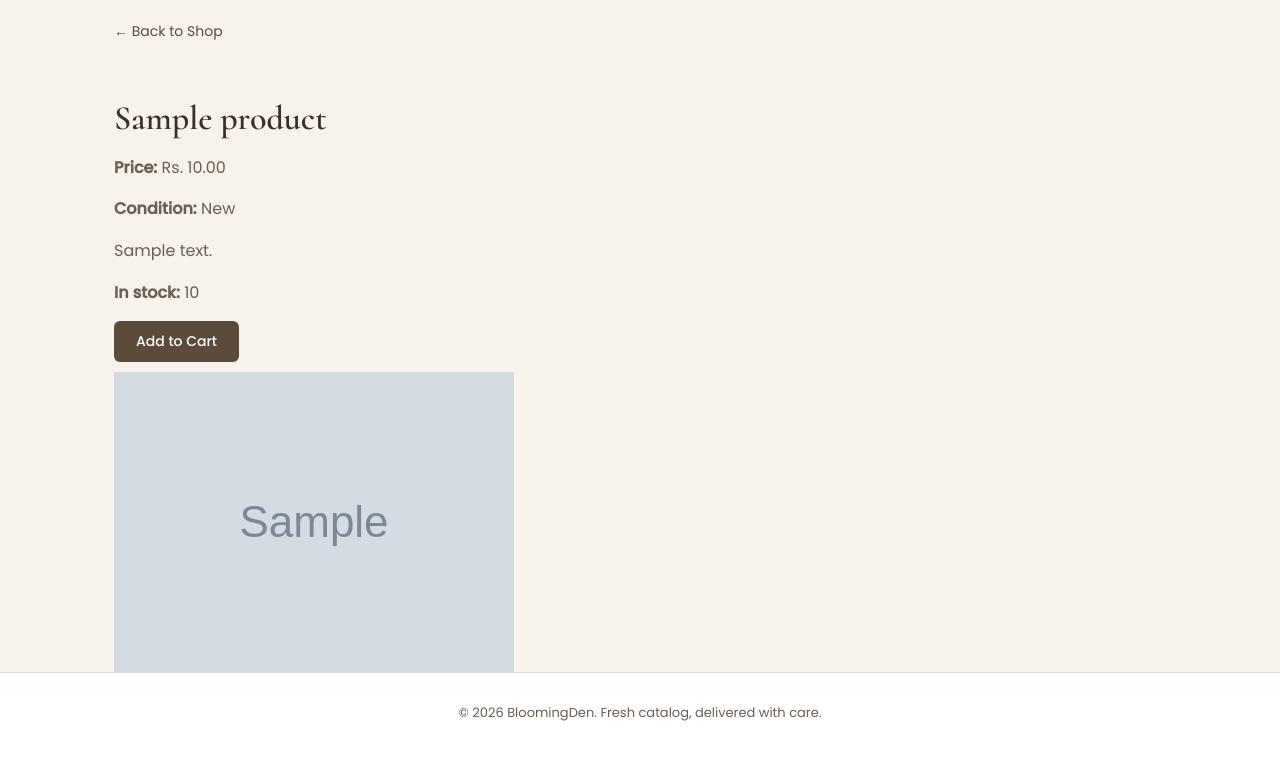
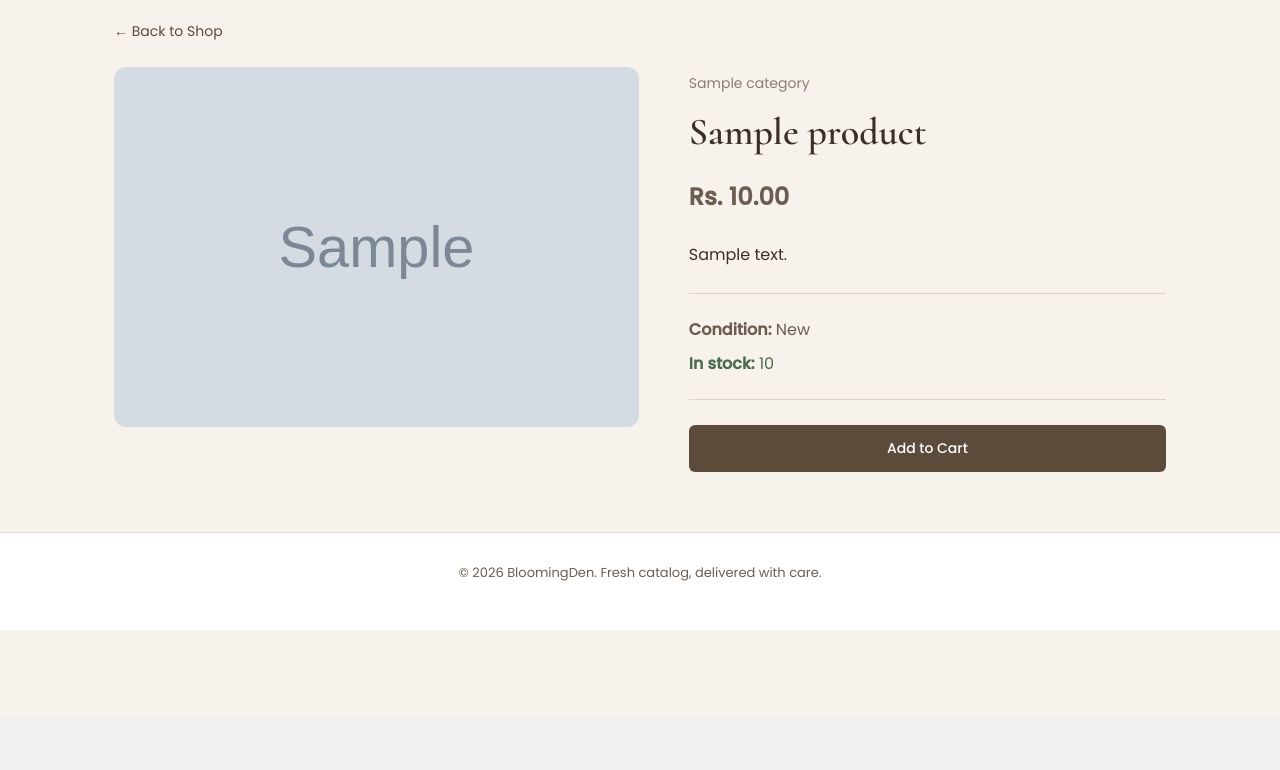
Before and after one commit to ranju024/BloomingDen, a Django app: a page that uses bloomingden/catalog/templates/catalog/product_detail.html in a window 1280 px wide. Shown: the part 82-852 px from the top of the page. After the commit the page ends 712 px from the top, so only its background shows below. Run offline with Django 5.2, Linux system fonts and the light colour scheme; a user stored in the database is signed in; tables that the repository leaves empty hold one stand-in row (values such as "Sample post"); grey boxes marked "Sample" are stand-in pictures.

Commit message:
Product details page UI

```diff
--- a/bloomingden/catalog/templates/catalog/product_detail.html
+++ b/bloomingden/catalog/templates/catalog/product_detail.html
@@ -1,93 +1,181 @@
 {% extends "base.html" %}
 
 {% block content %}
-<a href="{% url 'product_list' %}" class="back-link">← Back to Shop</a>
 
-<div class="page-section">
+<div class="product-detail-page">
+
+    <a href="{% url 'product_list' %}" class="back-link">
+        ← Back to Shop
+    </a>
+
+    <div class="product-detail">
+
+        <!-- Product Images -->
+        <div class="product-gallery">
+
+            {% if product.images.all %}
+
+                {% for image in product.images.all %}
+                    <div class="detail-image">
+                        <img
+                            src="{{ image.image.url }}"
+                            alt="{{ image.alt_text|default:product.name }}"
+                        >
+                    </div>
+                {% empty %}
+                    <div class="product-no-image">
+                        No image available
+                    </div>
+                {% endfor %}
+
+            {% else %}
+
+                <div class="product-no-image">
+                    No image available
+                </div>
+
+            {% endif %}
+
+        </div>
+
+
+        <!-- Product Information -->
+        <div class="product-detail-info">
+
+            <p class="product-category">
+                {{ product.category }}
+            </p>
 
             <h1>{{ product.name }}</h1>
 
-    <p>
-        <strong>Price:</strong>
+            <p class="detail-price">
                 Rs. {{ product.price }}
             </p>
+
+            <div class="product-description">
+                {{ product.description }}
+            </div>
+
+            <div class="product-meta">
 
                 <p>
                     <strong>Condition:</strong>
                     {{ product.get_condition_display }}
                 </p>
 
-    <p>
-        {{ product.description }}
+                {% if product.stock > 0 and product.status == "active" %}
+
+                    <p class="in-stock">
+                        <strong>In stock:</strong>
+                        {{ product.stock }}
                     </p>
 
-    {% if product.stock > 0 and product.status == "active" %}
-        <p>
-            <strong>In stock:</strong> {{ product.stock }}
-        </p>
-        {% if user.is_authenticated and user.profile.role == "buyer" %}
-            <form action="{% url 'add_to_cart' product.pk %}" method="post">
-                {% csrf_token %}
+                {% elif product.status == "out_of_stock" or product.stock == 0 %}
 
-                <button type="submit" class="btn">
-                    Add to Cart
-                </button>
-            </form>
-        {% endif %}
-
-    {% elif product.status == "out_of_stock" or product.stock == 0 %}
-        <p>
+                    <p class="out-of-stock">
                         <strong>Out of stock</strong>
                     </p>
+
                 {% else %}
-        <p>This product is currently unavailable.</p>
+
+                    <p>
+                        This product is currently unavailable.
+                    </p>
+
                 {% endif %}
 
             </div>
 
 
-{% if product.images.all %}
+            {% if product.stock > 0 and product.status == "active" %}
 
-    <div class="product-images">
+                {% if user.is_authenticated and user.profile.role == "buyer" %}
 
-        {% for image in product.images.all %}
+                    <form
+                        action="{% url 'add_to_cart' product.pk %}"
+                        method="post"
+                    >
+                        {% csrf_token %}
 
-            <div class="product-image">
+                        <button type="submit" class="btn add-cart-btn">
+                            Add to Cart
+                        </button>
+                    </form>
+
+                {% endif %}
+
+            {% endif %}
+
+        </div>
+
+    </div>
+
+
+    <!-- Related Products -->
+
+    {% if related_products %}
+
+        <section class="related-products">
+
+            <h2>Related Products</h2>
+
+            <div class="product-grid">
+
+                {% for item in related_products %}
+
+                    <div class="product-card">
+
+                        <a
+                            href="{% url 'product_detail' item.slug %}"
+                            class="product-image-link"
+                        >
+
+                            {% if item.primary_image %}
+
                                 <img
-                    src="{{ image.image.url }}"
-                    alt="{{ image.alt_text|default:product.name }}"
+                                    src="{{ item.primary_image.image.url }}"
+                                    alt="{{ item.name }}"
+                                    class="product-image"
                                 >
+
+                            {% else %}
+
+                                <div class="product-no-image">
+                                    No image
                                 </div>
-        {% empty %}
-            <p>No image available.</p>
+
+                            {% endif %}
+
+                        </a>
+
+                        <div class="product-card-content">
+
+                            <p class="product-category">
+                                {{ item.category }}
+                            </p>
+
+                            <h3>
+                                <a href="{% url 'product_detail' item.slug %}">
+                                    {{ item.name }}
+                                </a>
+                            </h3>
+
+                            <p class="product-price">
+                                Rs. {{ item.price }}
+                            </p>
+
+                        </div>
+
+                    </div>
+
                 {% endfor %}
 
             </div>
 
-{% else %}
-
-    <p>No image available.</p>
+        </section>
 
     {% endif %}
 
-
-{% if related_products %}
-
-    <h2>Related Products</h2>
-
-    {% for item in related_products %}
-
-        <p>
-            {{ item.name }} -
-            Rs. {{ item.price }}
-        </p>
-
-    {% empty %}
-
-        <p>No related products.</p>
-
-    {% endfor %}
-
-{% endif %}
+</div>
 
 {% endblock %}
--- a/bloomingden/static/css/style.css
+++ b/bloomingden/static/css/style.css
@@ -668,3 +668,137 @@ input:focus, textarea:focus {
         width: 100%;
     }
 }
+
+/* =========================
+   Product Detail
+   ========================= */
+
+.product-detail-page {
+    max-width: 1200px;
+    margin: 0 auto;
+}
+
+.back-link {
+    display: inline-block;
+    margin-bottom: 25px;
+    text-decoration: none;
+}
+
+.product-detail {
+    display: grid;
+    grid-template-columns: 1.1fr 1fr;
+    gap: 50px;
+    align-items: start;
+}
+
+.product-gallery {
+    display: grid;
+    grid-template-columns: repeat(2, 1fr);
+    gap: 15px;
+}
+
+.detail-image {
+    background: #f5f1e9;
+    border-radius: 12px;
+    overflow: hidden;
+}
+
+.detail-image:first-child {
+    grid-column: span 2;
+}
+
+.detail-image img {
+    display: block;
+    width: 100%;
+    height: 360px;
+    object-fit: cover;
+}
+
+.detail-image:not(:first-child) img {
+    height: 170px;
+}
+
+.product-detail-info {
+    padding-top: 5px;
+}
+
+.product-detail-info h1 {
+    margin: 5px 0 15px;
+    font-size: 38px;
+}
+
+.detail-price {
+    font-size: 24px;
+    font-weight: 600;
+    margin-bottom: 25px;
+}
+
+.product-description {
+    line-height: 1.7;
+    margin-bottom: 25px;
+}
+
+.product-meta {
+    border-top: 1px solid #ddd4c8;
+    border-bottom: 1px solid #ddd4c8;
+    padding: 15px 0;
+    margin-bottom: 25px;
+}
+
+.product-meta p {
+    margin: 8px 0;
+}
+
+.in-stock {
+    color: #4d6b4d;
+}
+
+.out-of-stock {
+    color: #8a5f4d;
+}
+
+.add-cart-btn {
+    width: 100%;
+    padding: 13px;
+}
+
+.related-products {
+    margin-top: 60px;
+}
+
+.related-products h2 {
+    margin-bottom: 25px;
+}
+
+
+/* Mobile */
+
+@media (max-width: 800px) {
+
+    .product-detail {
+        grid-template-columns: 1fr;
+        gap: 30px;
+    }
+
+    .product-detail-info h1 {
+        font-size: 30px;
+    }
+
+}
+
+@media (max-width: 500px) {
+
+    .product-gallery {
+        grid-template-columns: 1fr;
+    }
+
+    .detail-image:first-child {
+        grid-column: span 1;
+    }
+
+    .detail-image img,
+    .detail-image:not(:first-child) img {
+        height: 280px;
+    }
+
+}
```
Lines whose indentation alone changed are shown as unchanged.
